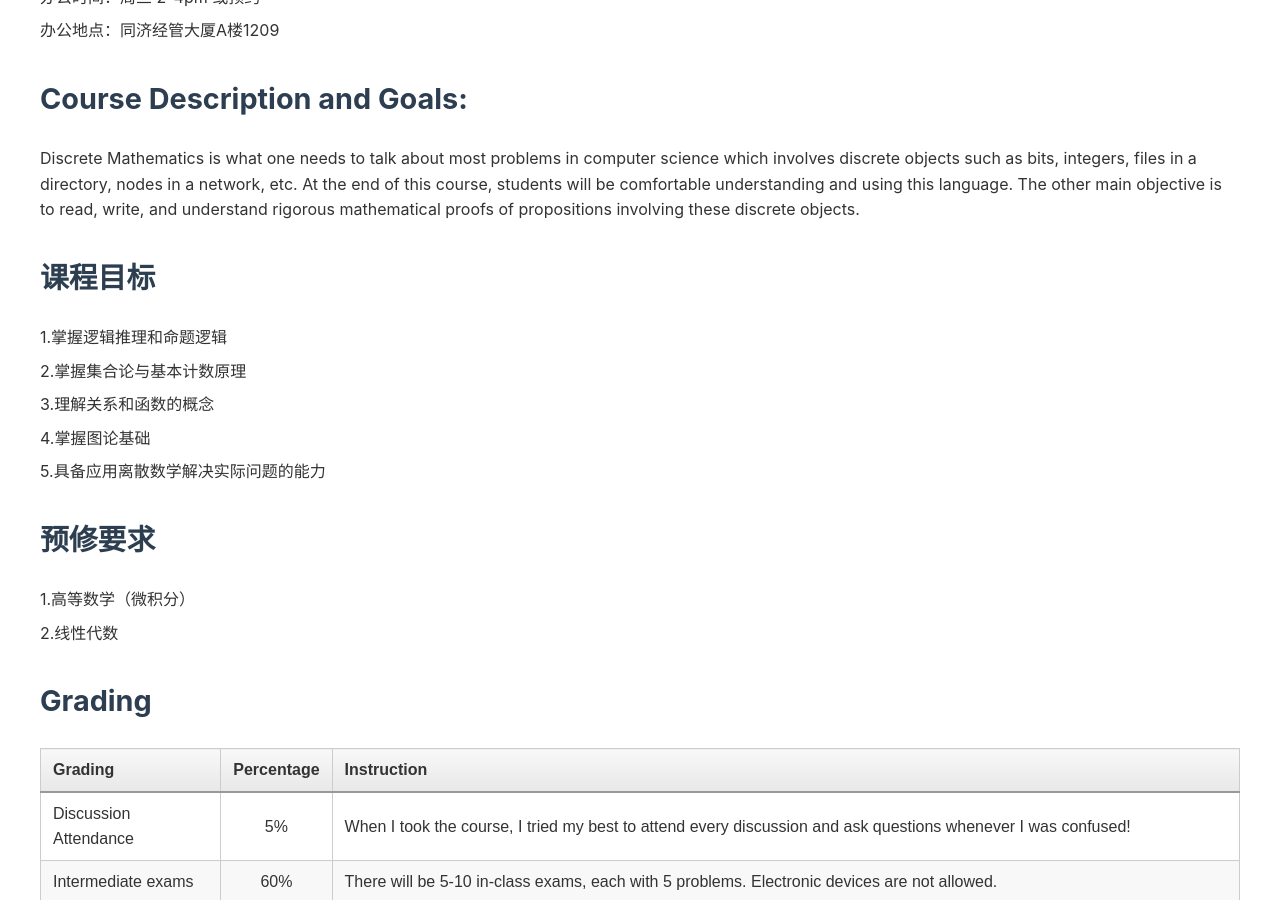
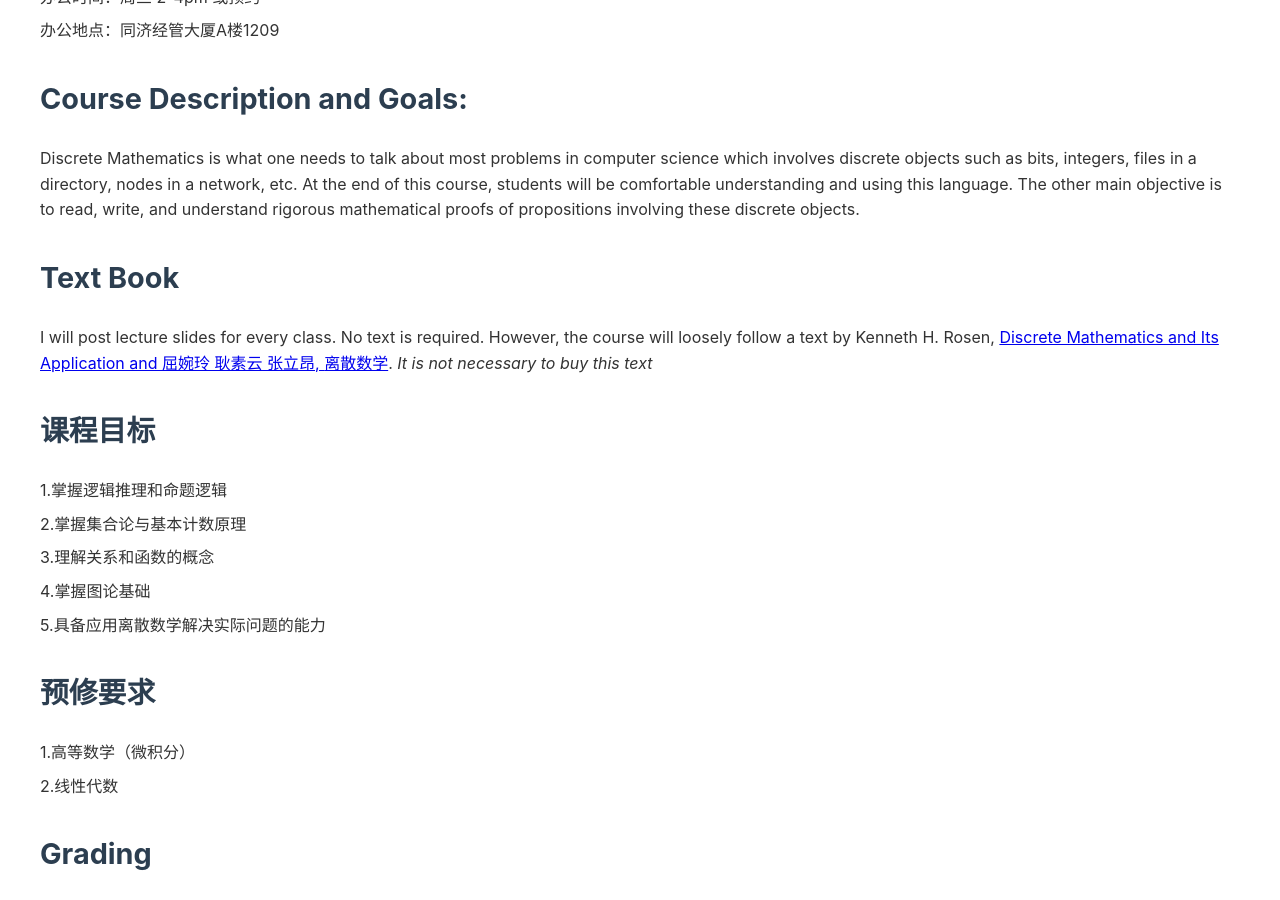
Before and after one commit to kejiwei/kejiwei.github.io, a Jekyll site: the page teaching/courses/dismath/index.html, which Jekyll copies as it is, in a window 1280 px wide and 900 px high, scrolled down 451 px. Built offline with Jekyll 4.4.1, drawn with Linux system fonts in a browser that asks for light colours.

Commit message:
Update index.html

```diff
--- a/teaching/courses/dismath/index.html
+++ b/teaching/courses/dismath/index.html
@@ -29,6 +29,13 @@
             <h2>Course Description and Goals:</h2>
                 <li>
                 <p>Discrete Mathematics is what one needs to talk about most problems in computer science which involves discrete objects such as bits, integers, files in a directory, nodes in a network, etc. At the end of this course, students will be comfortable understanding and using this language. The other main objective is to read, write, and understand rigorous mathematical proofs of propositions involving these discrete objects.
+                </p>
+                </li>
+
+             <h2>Text Book </h2>
+                <li>
+                <p>I will post lecture slides for every class. No text is required. However, the course will loosely follow a text by
+                    Kenneth H. Rosen, <a href="https://www.amazon.com/Discrete-Mathematics-Its-Applications-Seventh/dp/0073383090"> Discrete Mathematics and Its Application and  屈婉玲 耿素云 张立昂, <a href="https://item.jd.com/13041609.html"> 离散数学</a>. <i> It is not necessary to buy this text </i>
                 </p>
                 </li>
 
```
